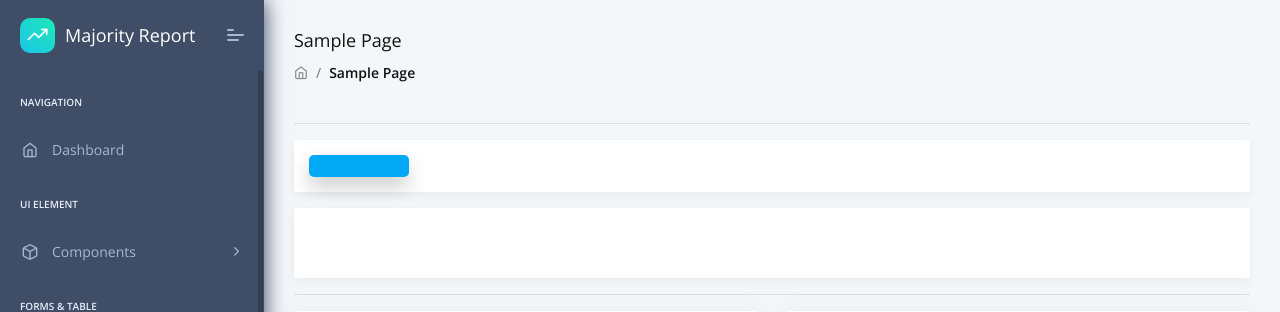
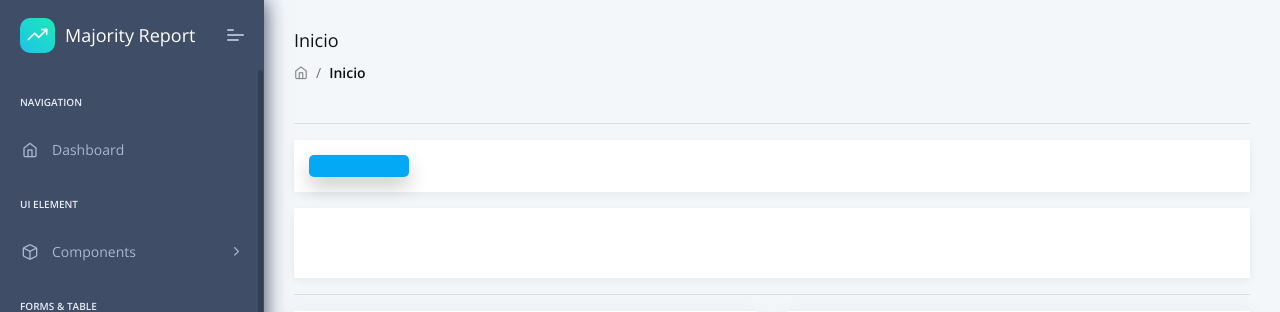
Before and after one commit to sebastiandevops/majorityreportmedellin, a Django app: template core/templates/index.html in a window 1280 px wide. Shown: the top 312 px of the page. Run offline with Django 3.2, Linux system fonts and the light colour scheme; the template is opened without the code that fills it, so the values that code supplies are empty; parts of the project's set-up code (start-up, migrations or seed data) failed here and were passed over; some libraries are stand-ins or nearby versions.

Commit message:
make it better again again

```diff
--- a/app/views.py
+++ b/app/views.py
@@ -59,7 +59,7 @@ def medellincharts(request):
     #ex: context['bar_chart_1'] = bar_chart(data, 'seguridad.sexo', 'seguridad.cantidad')
     #context['chart_1'] = bar_chart(data, 'año', 'cantidad')
     #context['chart_2'] = bar_chart(data, 'nombre_barrio', 'cantidad')
-    context['segment'] = 'medellincharts'
+    context['segment'] = load_template
 
     html_template = loader.get_template( 'medellincharts.html')
     return HttpResponse(html_template.render(context, request))
--- a/core/templates/index.html
+++ b/core/templates/index.html
@@ -16,11 +16,11 @@
                     <div class="row align-items-center">
                         <div class="col-md-12">
                             <div class="page-header-title">
-                                <h5 class="m-b-10">Sample Page</h5>
+                                <h5 class="m-b-10">Inicio</h5>
                             </div>
                             <ul class="breadcrumb">
                                 <li class="breadcrumb-item"><a href="/"><i class="feather icon-home"></i></a></li>
-                                <li class="breadcrumb-item"><a href="javascript:">Sample Page</a></li>
+                                <li class="breadcrumb-item"><a href="javascript:">Inicio</a></li>
                             </ul>
                         </div>
                     </div>
--- a/core/templates/medellincharts.html
+++ b/core/templates/medellincharts.html
@@ -128,6 +128,4 @@
 {% endblock content %}
 
 <!-- Specific Page JS goes HERE  -->
-{% block javascripts %}
-
-{% endblock javascripts %}
+{% block javascripts %}{% endblock javascripts %}
```
